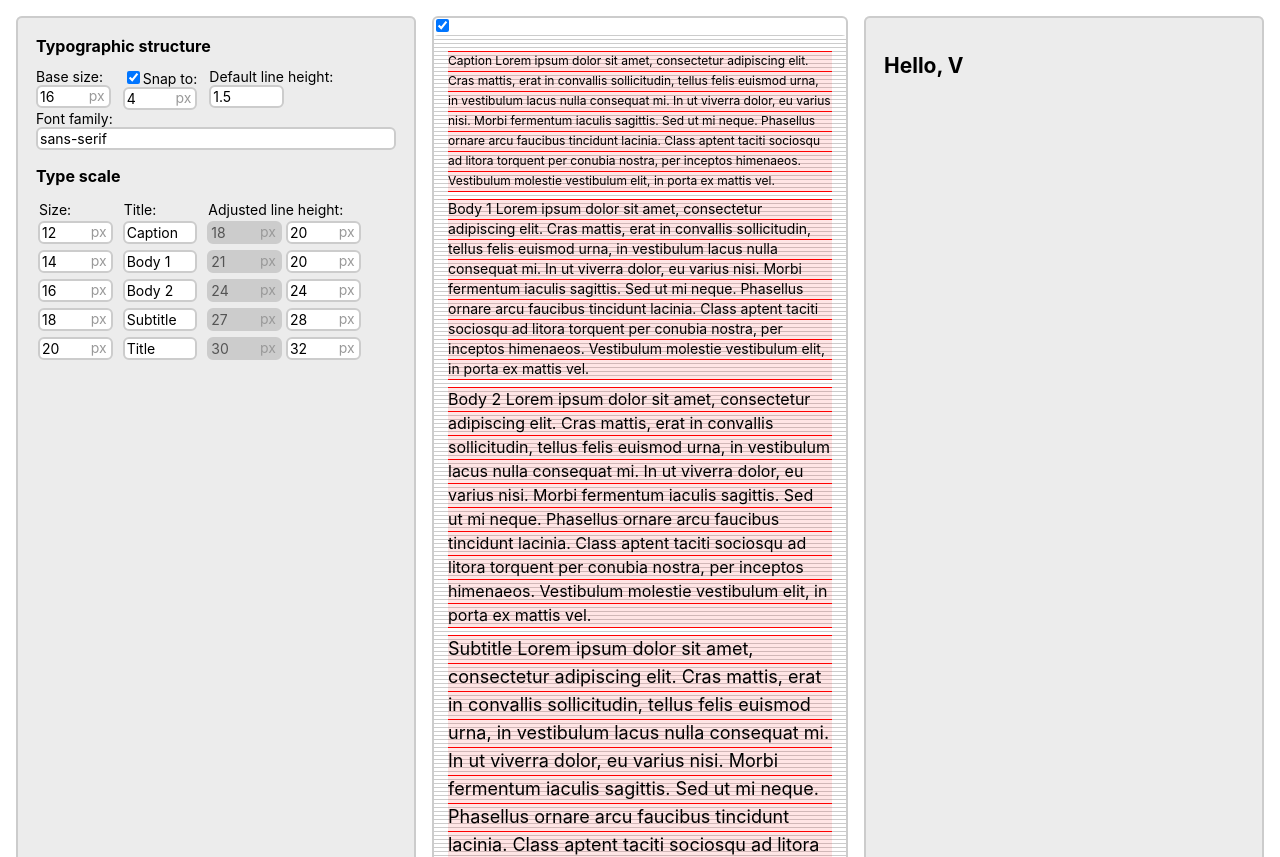
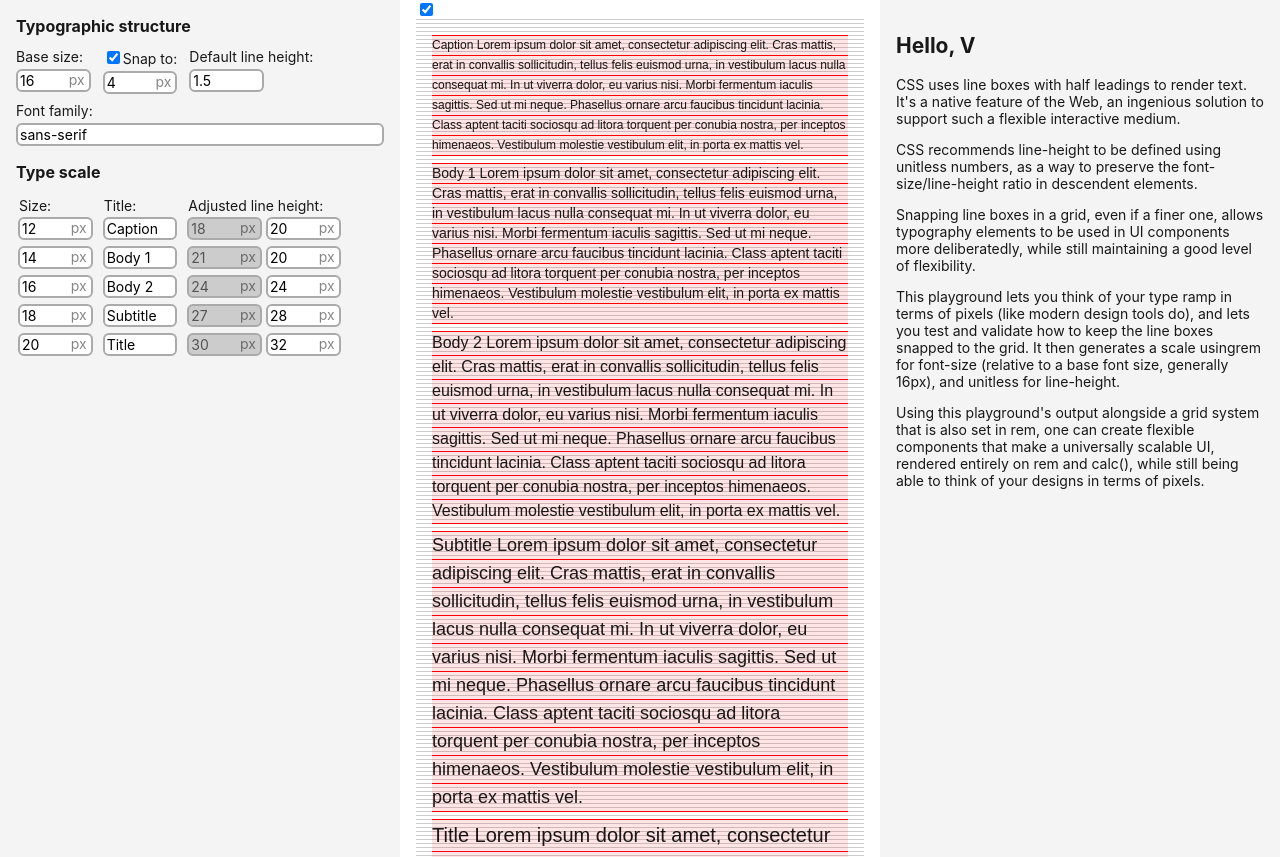
Before and after one commit to vdepizzol/grid-friendly-type-scale, a React (Create React App) app: page / in a window 1280 px wide. Shown: the top 857 px of the page. Built offline with nearby package versions, Linux system fonts and the light colour scheme.

Commit message:
more visual tweaks

```diff
--- a/src/App.css
+++ b/src/App.css
@@ -2,24 +2,21 @@
   display: grid;
   grid-template-columns: 400px 1fr 400px;
   grid-auto-flow: column;
-  gap: 16px;
-  height: calc(100vh - 32px);
+  gap: var(--scale-16);
 }
 
 .App section {
-  background: #ececec;
-  padding: 20px;
-  margin-bottom: 16px;
-  border-radius: 6px;
-  box-shadow: inset 0 0 0 2px #ccc;
+  background: var(--chrome-medium);
+  padding: var(--scale-16);
+  min-height: 100vh;
+  box-sizing: border-box;
 }
 
 .App .App-output {
   padding: 0;
-  background: #fff;
+  background: var(--chrome-low);
 }
 .App .App-output .sample-grid {
-  border-radius: 6px;
   overflow: auto;
 }
 .App .App-output .sample-grid.show-grid {
@@ -27,7 +24,6 @@
 }
 
 
-
 .VRow {
   display: inline-grid;
   grid-auto-flow: column;
--- a/src/App.js
+++ b/src/App.js
@@ -242,7 +242,8 @@ class App extends React.Component {
         <section className="App-output">
           <SampleGrid
             gridSize={this.state.gridSize}
-            typeScale={this.state.typeScale} />
+            typeScale={this.state.typeScale}
+            fontFamily={this.state.fontFamily} />
         </section>
 
         <section className="App-about">
--- a/src/SampleGrid.js
+++ b/src/SampleGrid.js
@@ -22,6 +22,7 @@ class SampleGrid extends React.Component {
 
   render() {
     const gridSize = this.props.gridSize;
+    const fontFamily = this.props.fontFamily;
 
     const style = {
       backgroundSize: gridSize + "px " + gridSize + "px",
@@ -31,15 +32,17 @@ class SampleGrid extends React.Component {
     const lipsum = 'Lorem ipsum dolor sit amet, consectetur adipiscing elit. Cras mattis, erat in convallis sollicitudin, tellus felis euismod urna, in vestibulum lacus nulla consequat mi. In ut viverra dolor, eu varius nisi. Morbi fermentum iaculis sagittis. Sed ut mi neque. Phasellus ornare arcu faucibus tincidunt lacinia. Class aptent taciti sociosqu ad litora torquent per conubia nostra, per inceptos himenaeos. Vestibulum molestie vestibulum elit, in porta ex mattis vel.';
 
     const listItems = this.props.typeScale.map((typeScaleItem) => {
+      // FIXME
       const style = {
         fontSize: typeScaleItem.size + 'px',
+        fontFamily: fontFamily,
         lineHeight: typeScaleItem.adjustedLineHeight + 'px',
-        backgroundColor: 'rgba(255, 0, 0, 0.1)',
-        marginBottom: 'calc(' + (this.props.gridSize * 2) + 'px - 1px)',
+        backgroundColor: (this.state.showGrid) ? 'rgba(255, 0, 0, 0.1)' : 'transparent',
+        marginBottom: (this.state.showGrid) ? 'calc(' + (this.props.gridSize * 2) + 'px - 1px)' : (this.props.gridSize * 2),
 
         backgroundSize: typeScaleItem.adjustedLineHeight + "px " + typeScaleItem.adjustedLineHeight + "px",
-        backgroundImage: "linear-gradient(to bottom, red 1px, transparent 1px)",
-        borderBottom: '1px solid red'
+        backgroundImage: (this.state.showGrid) ? "linear-gradient(to bottom, red 1px, transparent 1px)" : 'none',
+        borderBottom: (this.state.showGrid) ? '1px solid red' : 'transparent'
       };
       return (
         <div key={typeScaleItem.id} style={style}>
--- a/src/VInputField.css
+++ b/src/VInputField.css
@@ -4,9 +4,9 @@
   max-width: 8ch;
   position: relative;
   font-size: 14px;
-  border: var(--VInputField-border-width) solid #ccc;
+  border: var(--VInputField-border-width) solid var(--ui-border);
   border-radius: 6px;
-  background: #fff;
+  background: var(--ui-high);
   display: grid;
   grid-auto-flow: column;
   gap: 4px;
@@ -16,7 +16,7 @@
   opacity: 0.25;
 }
 .VInputField.disabled {
-  background: #ccc;
+  background: var(--ui-low);
 }
 .VInputField.fullWidth {
   width: 100%;
@@ -24,7 +24,7 @@
 }
 
 .VInputField:focus-within {
-  border-color: #333;
+  border-color: var(--ui-focus);
 }
 
 .VInputField input {
@@ -40,6 +40,9 @@
     -webkit-appearance: none;
     margin: 0;
 }
+.VInputField input::-webkit-calendar-picker-indicator {
+  display: none !important;
+}
 
 .VInputField input:focus {
   outline: none;
@@ -50,7 +53,7 @@
 
 .VInputField .suffix {
   padding-right: 4px;
-  color: #999;
+  color: var(--base-low);
   cursor: text;
   user-select: none;
 }
--- a/src/VLabel.css
+++ b/src/VLabel.css
@@ -1,5 +1,10 @@
 .VLabel {
   user-select: none;
+  margin-bottom: var(--scale-8);
+}
+
+.VLabel .VInputField {
+  margin-top: var(--scale-4);
 }
 
 .VLabel.fullWidth {
--- a/src/Welcome.js
+++ b/src/Welcome.js
@@ -2,7 +2,19 @@ import React from 'react';
 
 class Welcome extends React.Component {
   render() {
-      return <h1>Hello, {this.props.name}</h1>;
+      return (
+        <div>
+          <h1>Hello, {this.props.name}</h1>
+          <p>CSS uses line boxes with half leadings to render text. It's a native feature of the Web, an ingenious solution to support such a flexible interactive medium.</p>
+
+          <p>CSS recommends line-height to be defined using unitless numbers, as a way to preserve the font-size/line-height ratio in descendent elements.</p>
+
+          <p>Snapping line boxes in a grid, even if a finer one, allows typography elements to be used in UI components more deliberatedly, while still maintaining a good level of flexibility.</p>
+
+          <p>This playground lets you think of your type ramp in terms of pixels (like modern design tools do), and lets you test and validate how to keep the line boxes snapped to the grid. It then generates a scale usingrem for font-size (relative to a base font size, generally 16px), and unitless for line-height.</p>
+
+          <p>Using this playground's output alongside a grid system that is also set in rem, one can create flexible components that make a universally scalable UI, rendered entirely on rem and calc(), while still being able to think of your designs in terms of pixels.</p>
+        </div>);
   }
 }
 export default Welcome;
--- a/src/index.css
+++ b/src/index.css
@@ -2,27 +2,44 @@
 
   --base-high: rgba(0, 0, 0, 0.9);
   --base-medium: rgba(0, 0, 0, 0.55);
-  --base-low: rgba(0, 0, 0, 0.38);
+  --base-low: rgba(0, 0, 0, 0.48);
 
   --chrome-high: #ececec;
   --chrome-medium: #f4f4f4;
   --chrome-low: white;
 
   --ui-high: #fff;
-  --ui-low: #ececec;
-  --ui-border: #bdbdbd;
+  --ui-medium: #ececec;
+  --ui-low: #ccc;
+  --ui-border: #aaa;
+  --ui-focus: #333;
 
   --accent: blue;
 
+  --scale-4: 4px;
+  --scale-8: 8px;
+  --scale-12: 12px;
+  --scale-16: 16px;
+
+
+  /*
+  --ui-high: #fff;
+  --ui-medium: #ffd5d5;
+  --ui-low: rgb(255, 131, 131);
+  --ui-border: #ff6262;
+  --ui-focus: #333;
+  */
 }
 
 body {
-  margin: 16px;
+  margin: 0;
   font-family: -apple-system, BlinkMacSystemFont, 'Segoe UI', 'Roboto', 'Oxygen',
     'Ubuntu', 'Cantarell', 'Fira Sans', 'Droid Sans', 'Helvetica Neue',
     sans-serif;
 
   font-size: 14px;
+  color: var(--base-high);
+  background: var(--chrome-low);
 }
 
 code {
```
